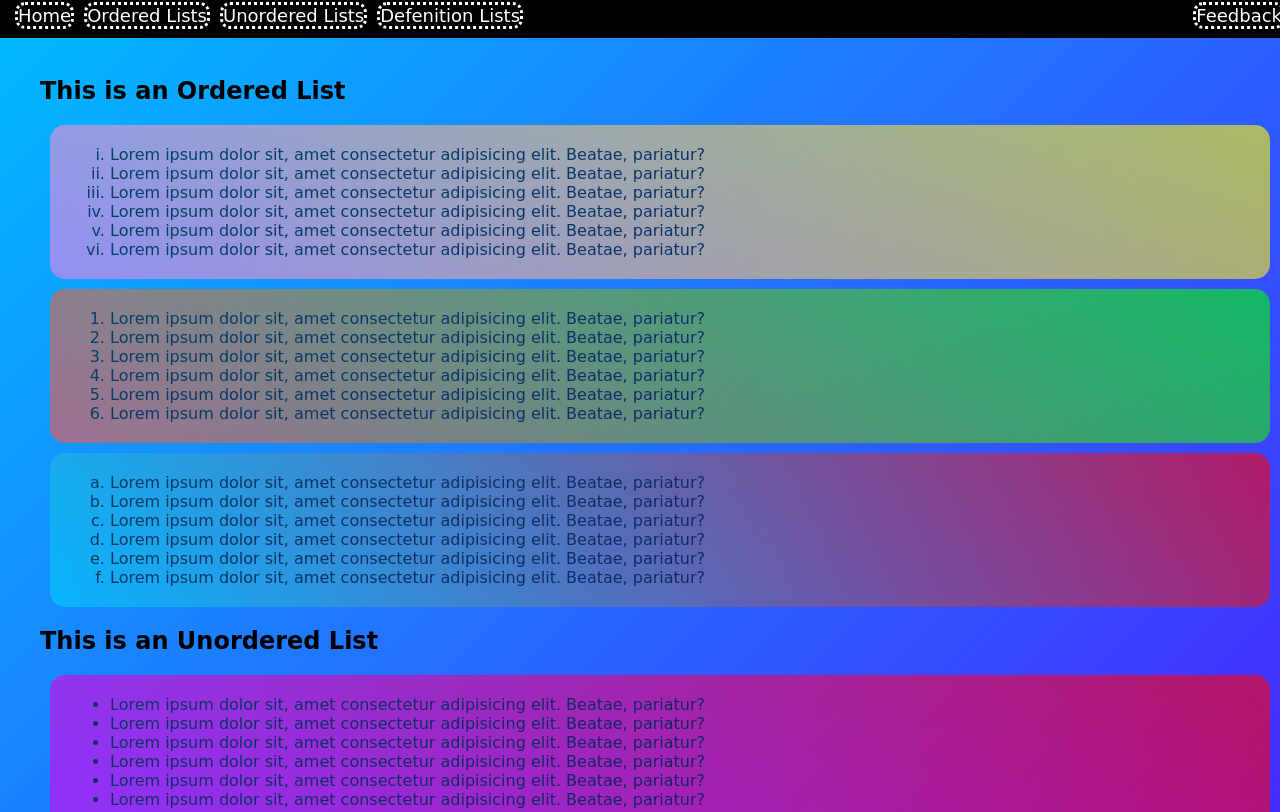
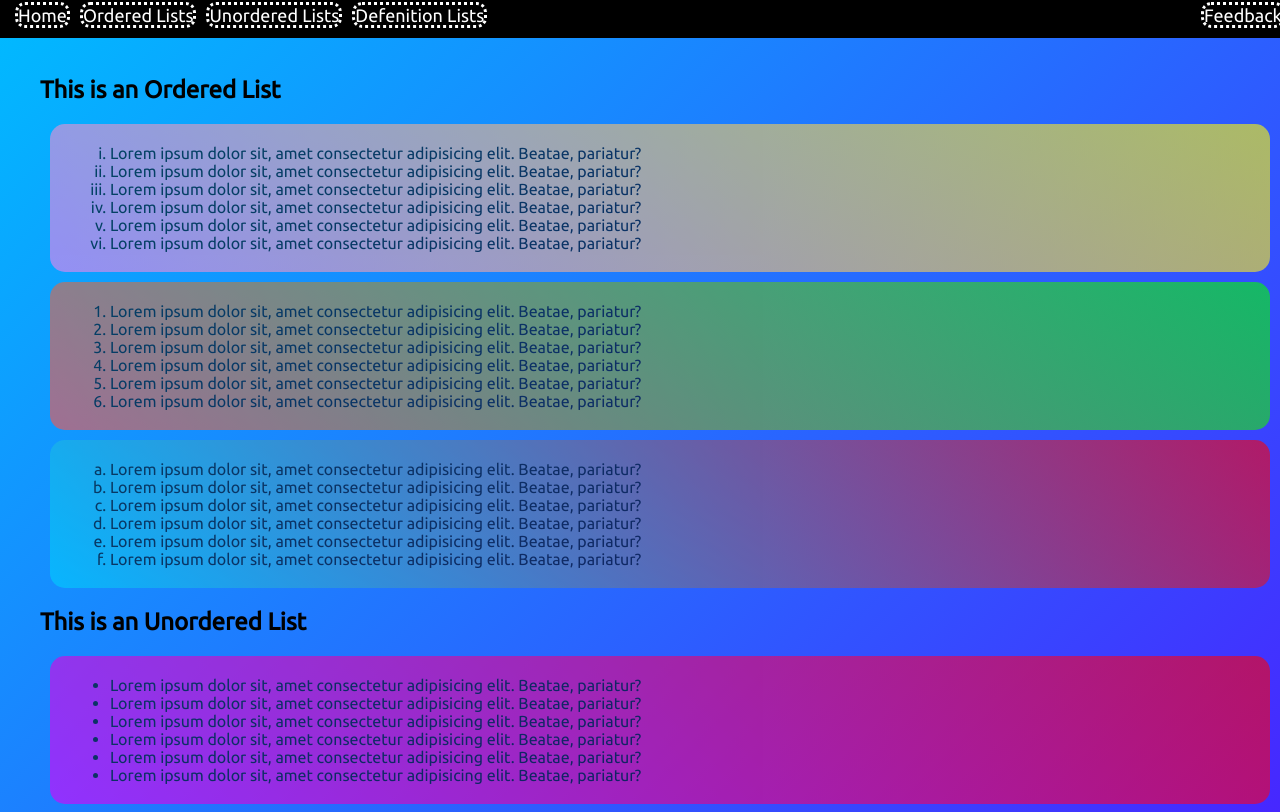
Before and after one commit to django-todo-app/Lists, a plain HTML site: page index.html in a window 1280 px wide. Shown: the top 812 px of the page. Drawn offline with Linux system fonts and the light colour scheme.

Commit message:
Update style.css

```diff
--- a/style.css
+++ b/style.css
@@ -1,10 +1,11 @@
+@import url('https://fonts.googleapis.com/css2?family=Ubuntu&display=swap');
 html{
     scroll-behavior: smooth;
     width: 100%;
 }
 body{
     background: linear-gradient(135deg,rgb(0, 187, 255),rgb(89, 0, 255));
-    font-family: cursive;
+    font-family: 'Ubuntu', sans-serif;
     text-align: left;
     margin: 0px;
 }
```
